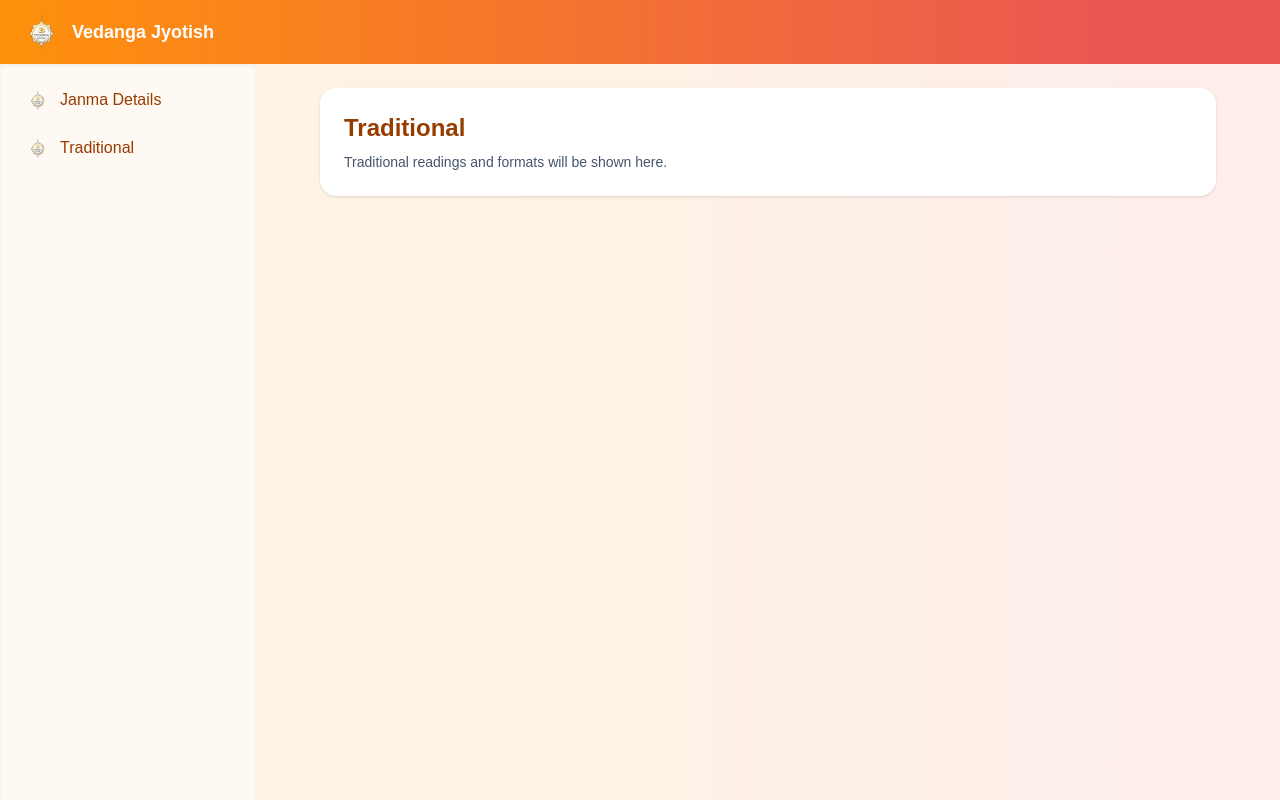
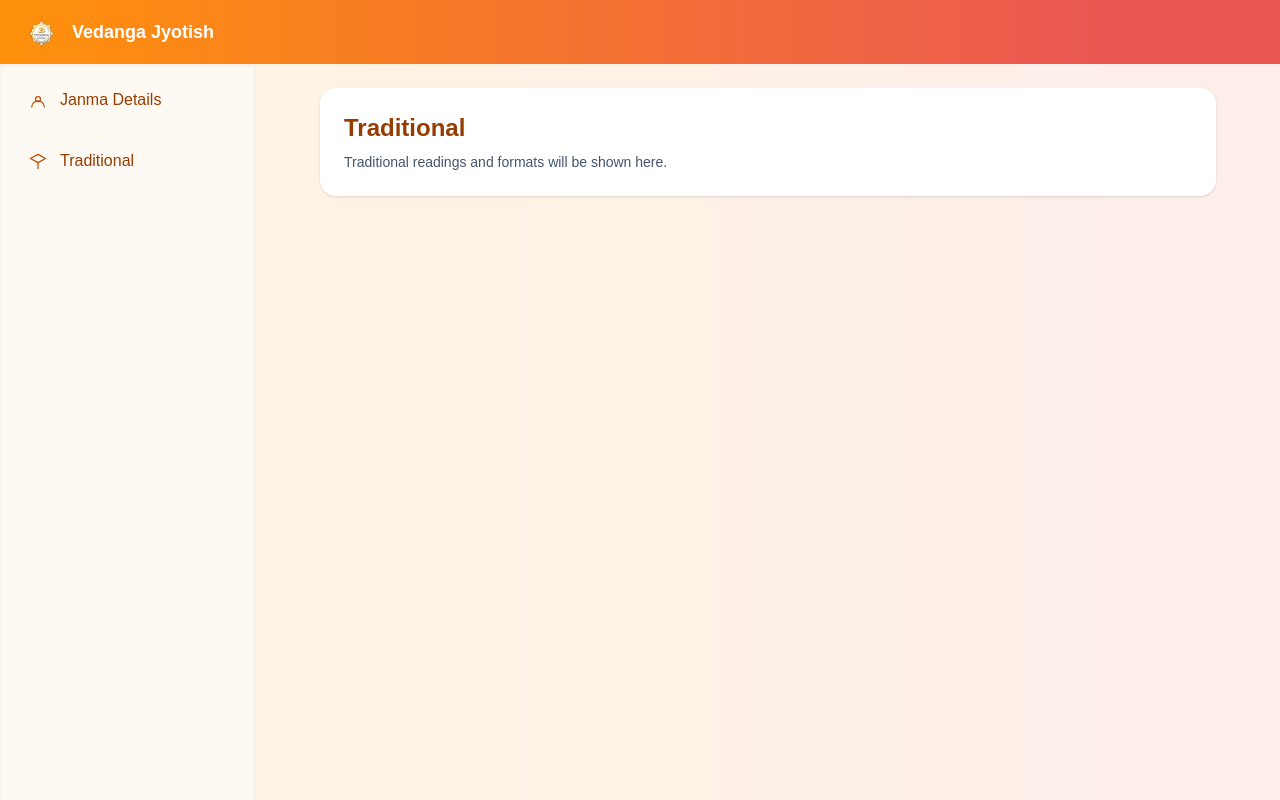
Before and after one commit to mhnpd-org/nepal-jyotish, a Next.js app: page /astro/traditional in a window 1280 px wide. Built offline with nearby package versions, Linux system fonts and the light colour scheme.

Commit message:
feat: enhance sidebar navigation with icons and tooltips for better accessibility

```diff
--- a/src/app/astro/layout.tsx
+++ b/src/app/astro/layout.tsx
@@ -14,17 +14,39 @@ export default function AstroLayout({ children }: { children: React.ReactNode })
 
       <div className="flex flex-1">
         {/* Responsive sidebar: icon-only on small screens, full on md+ */}
-        <aside className="w-16 md:w-64 bg-white/95 shadow-inner p-2 md:p-4">
-          <nav className="space-y-1 md:space-y-2 flex flex-col items-center md:items-start">
-            <Link href="/astro/janma" title="Janma Details" className="flex items-center gap-3 md:gap-3 px-2 md:px-3 py-2 rounded hover:bg-amber-50 w-full justify-center md:justify-start">
-              <Image src="/logo.svg" alt="Janma" width={20} height={20} className="h-5 w-5" />
+        <aside className="w-16 md:w-64 bg-white/95 shadow-inner p-2 md:p-4 md:border-r md:border-amber-100">
+          <nav className="space-y-1 md:space-y-3 flex flex-col items-center md:items-start">
+            <Link href="/astro/janma" title="Janma Details" className="relative group flex items-center gap-3 md:gap-3 px-2 md:px-3 py-2 rounded hover:bg-amber-50 w-full justify-center md:justify-start">
+              {/* Person icon (heroicon-like) */}
+              <svg xmlns="http://www.w3.org/2000/svg" viewBox="0 0 24 24" fill="none" stroke="currentColor" strokeWidth="1.5" className="h-5 w-5 text-amber-700">
+                <path strokeLinecap="round" strokeLinejoin="round" d="M15 11a3 3 0 11-6 0 3 3 0 016 0z" />
+                <path strokeLinecap="round" strokeLinejoin="round" d="M4.5 20.5a7.5 7.5 0 0115 0" />
+              </svg>
               <span className="hidden md:inline text-amber-800 font-medium">Janma Details</span>
+
+              {/* tooltip for small screens */}
+              <span className="md:hidden absolute left-full top-1/2 -translate-y-1/2 ml-3 px-2 py-1 text-xs bg-amber-700 text-white rounded shadow-sm opacity-0 group-hover:opacity-100 pointer-events-none transition-opacity">
+                Janma Details
+              </span>
             </Link>
 
-            <Link href="/astro/traditional" title="Traditional" className="flex items-center gap-3 md:gap-3 px-2 md:px-3 py-2 rounded hover:bg-amber-50 w-full justify-center md:justify-start">
-              <Image src="/logo.svg" alt="Traditional" width={20} height={20} className="h-5 w-5" />
+            <div className="w-full hidden md:block h-px bg-amber-50 my-1" />
+
+            <Link href="/astro/traditional" title="Traditional" className="relative group flex items-center gap-3 md:gap-3 px-2 md:px-3 py-2 rounded hover:bg-amber-50 w-full justify-center md:justify-start">
+              {/* Academic cap icon (heroicon-like) */}
+              <svg xmlns="http://www.w3.org/2000/svg" viewBox="0 0 24 24" fill="none" stroke="currentColor" strokeWidth="1.5" className="h-5 w-5 text-amber-700">
+                <path strokeLinecap="round" strokeLinejoin="round" d="M12 14l9-5-9-5-9 5 9 5z" />
+                <path strokeLinecap="round" strokeLinejoin="round" d="M12 14v7" />
+              </svg>
               <span className="hidden md:inline text-amber-800 font-medium">Traditional</span>
+
+              {/* tooltip for small screens */}
+              <span className="md:hidden absolute left-full top-1/2 -translate-y-1/2 ml-3 px-2 py-1 text-xs bg-amber-700 text-white rounded shadow-sm opacity-0 group-hover:opacity-100 pointer-events-none transition-opacity">
+                Traditional
+              </span>
             </Link>
+
+            <div className="w-full hidden md:block h-px bg-amber-50 my-1" />
           </nav>
         </aside>
 
```
